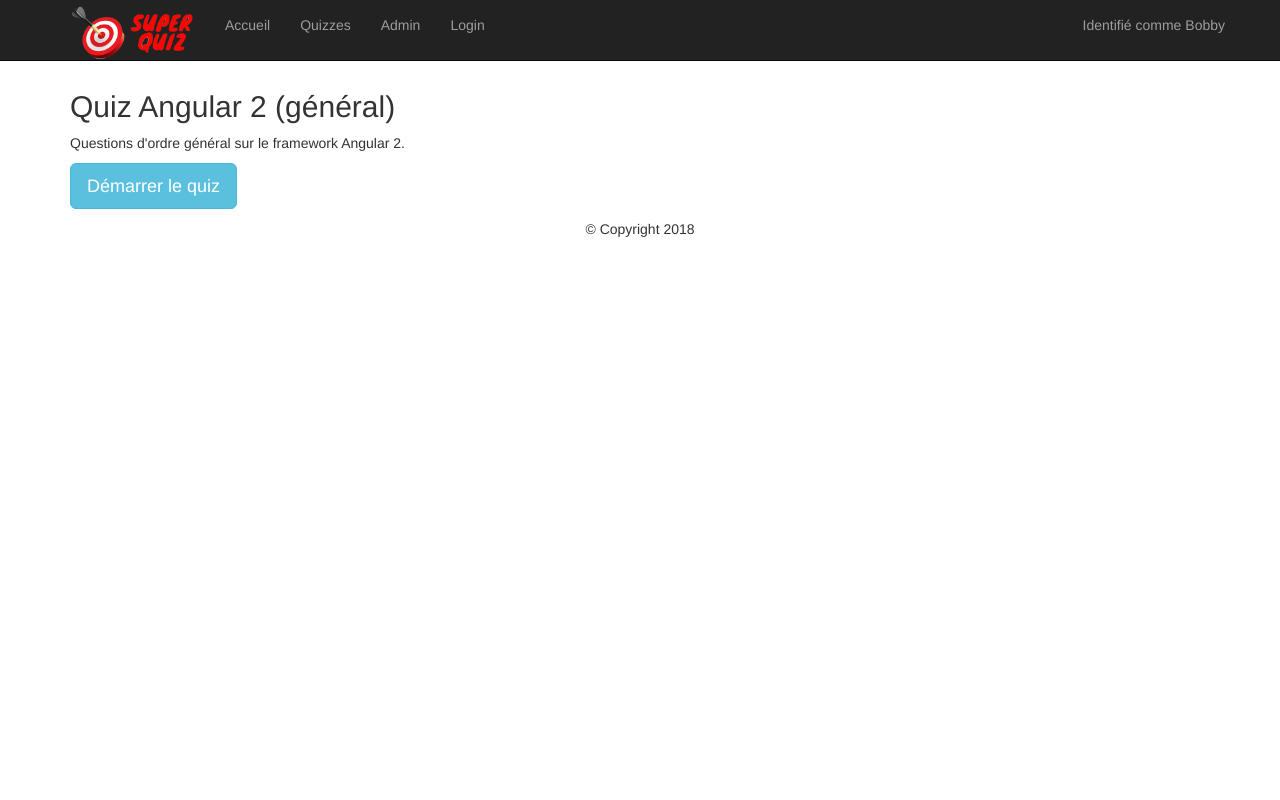
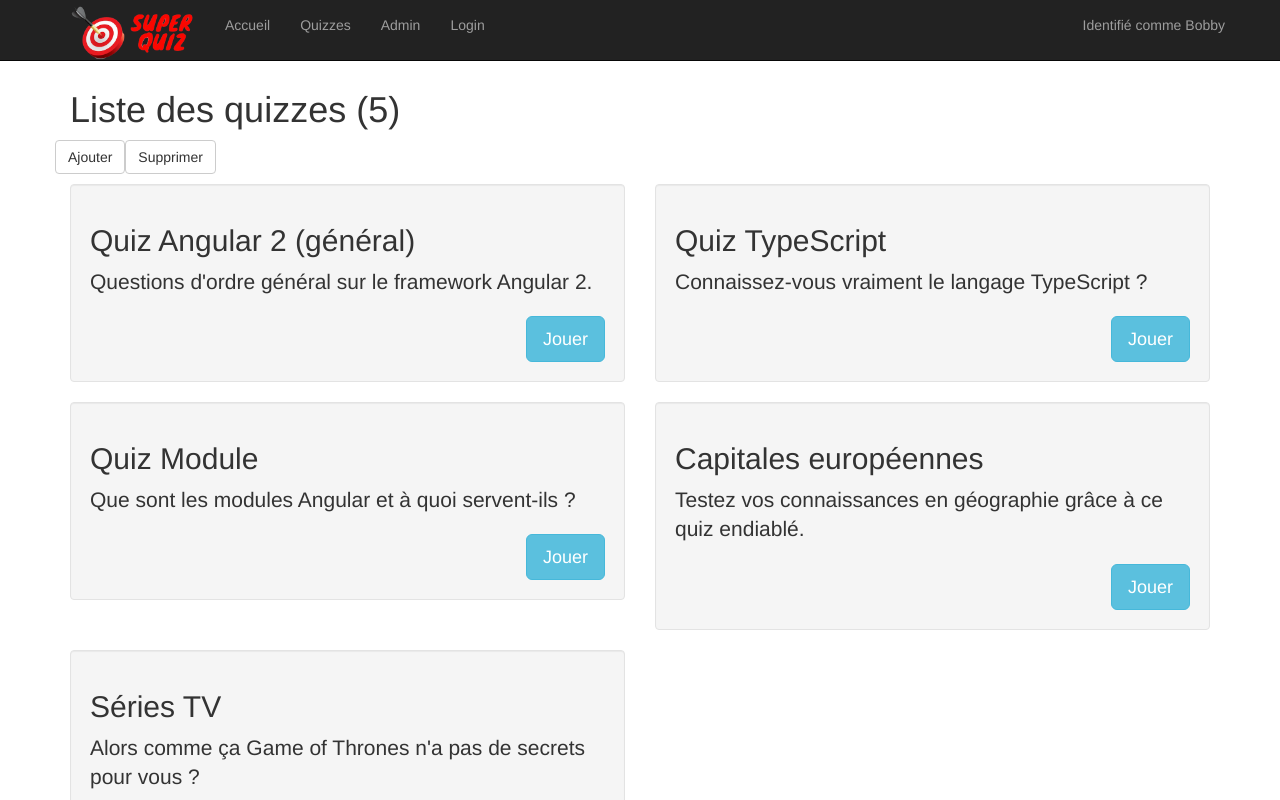
Before and after one commit to JimTonyk/SuperQuiz-Angular, an Angular app: page / in a window 1280 px wide. Shown: the top 800 px of the page. Built offline with nearby package versions, Linux system fonts and the light colour scheme.

Commit message:
Début d'ajout des services Angular

```diff
--- a/src/app/app.component.html
+++ b/src/app/app.component.html
@@ -3,7 +3,7 @@
 
 <div class="container">
   <!-- Contenu de la page -->
-  <app-quiz-player></app-quiz-player>
+  <app-quiz-list></app-quiz-list>
   <!-- Fin du contenu -->
 </div>
 
--- a/src/app/app.module.ts
+++ b/src/app/app.module.ts
@@ -10,6 +10,7 @@ import { QuizQuestionComponent } from './quiz-question/quiz-question.component';
 import { QuizItemComponent } from './quiz-item/quiz-item.component';
 import { QuizPlayerComponent } from './quiz-player/quiz-player.component';
 import { QuizNavComponent } from './quiz-nav/quiz-nav.component';
+import { QuizService } from './quiz.service';
 
 @NgModule({
   declarations: [AppComponent,
@@ -22,6 +23,7 @@ import { QuizNavComponent } from './quiz-nav/quiz-nav.component';
     QuizPlayerComponent,
     QuizNavComponent],
   imports: [BrowserModule],
-  bootstrap: [AppComponent]
+  bootstrap: [AppComponent],
+  providers: [QuizService]
 })
 export class AppModule { }
--- a/src/app/quiz-list/quiz-list.component.ts
+++ b/src/app/quiz-list/quiz-list.component.ts
@@ -1,6 +1,7 @@
 import { Component, OnInit } from '@angular/core';
 import { QUIZZES } from '../data/quizzes';
 import { Quiz } from '../models/quiz';
+import { QuizService } from '../quiz.service';
 
 @Component({
   selector: 'app-quiz-list',
@@ -9,11 +10,13 @@ import { Quiz } from '../models/quiz';
 })
 export class QuizListComponent implements OnInit {
 
-  quizList = QUIZZES;
+  // En local on voit pas la différence, sinon mieux vaut instancier un objet vide qu'undefined => Erreur fatale !
+  quizList: Quiz[] = [];
 
-  constructor() { }
+  constructor(private quizService : QuizService) { }
 
   ngOnInit() {
+    this.quizList = this.quizService.loadQuizzes();
   }
 
   addQuizz(){
--- a/src/app/quiz-player/quiz-player.component.ts
+++ b/src/app/quiz-player/quiz-player.component.ts
@@ -2,6 +2,9 @@ import { Component, OnInit } from '@angular/core';
 import { QUIZZES } from '../data/quizzes';
 import { Answer } from '../models/answer';
 import { AnswersState } from '../quiz-state-manager.service';
+import { QuizService } from '../quiz.service';
+import { Quiz } from '../models/quiz';
+import { Question } from '../models/question';
 
 @Component({
   selector: 'app-quiz-player',
@@ -10,16 +13,26 @@ import { AnswersState } from '../quiz-state-manager.service';
 })
 export class QuizPlayerComponent implements OnInit {
 
-  currentQuiz = QUIZZES[0];
-  currentQuestion = QUIZZES[0].questions[0];
-  currentAnswer = new Answer({ questionId: this.currentQuestion.id, multipleChoicesAllowed: false });
-  currentAnswers: AnswersState = {};
+  currentQuiz : Quiz;
+  currentQuestion : Question;
+  currentAnswer : Answer;
+  currentAnswers: AnswersState;
 
   isStarted = false;
 
-  constructor() { }
+  constructor(private quizService : QuizService) {
+
+  }
 
   ngOnInit() {
+    // Charge le quiz que l'utilisateur a cliqué
+    //Astuce : l'id du quiz viendra de l'URL
+    const quizId = 32;
+
+    this.currentQuiz= this.quizService.loadQuiz(quizId);
+    this.currentQuestion = this.currentQuiz.questions[0];
+    this.currentAnswer = new Answer({questionId : this.currentQuestion.id});
+    this.currentAnswers = {}
   }
 
   //Recupère la réponse envoyée par emit et sera utilisée dans l'output dans le code HTML
--- /dev/null
+++ b/src/app/quiz.service.ts
@@ -0,0 +1,22 @@
+import { Injectable } from '@angular/core';
+import { Quiz } from './models/quiz';
+import { QUIZZES } from './data/quizzes';
+
+@Injectable()
+export class QuizService {
+
+  constructor() { }
+
+  // Retourne la liste des Quizzes
+  loadQuizzes(): Quiz[]{
+    return QUIZZES;
+
+  }
+
+  // Retourne un quizz
+  loadQuiz(quizId: number): Quiz{
+    // find retourne un booléen et va boucler sur tous les quizzes du tableau
+    return QUIZZES.find(quiz => quiz.id === quizId);
+  }
+
+}
```
